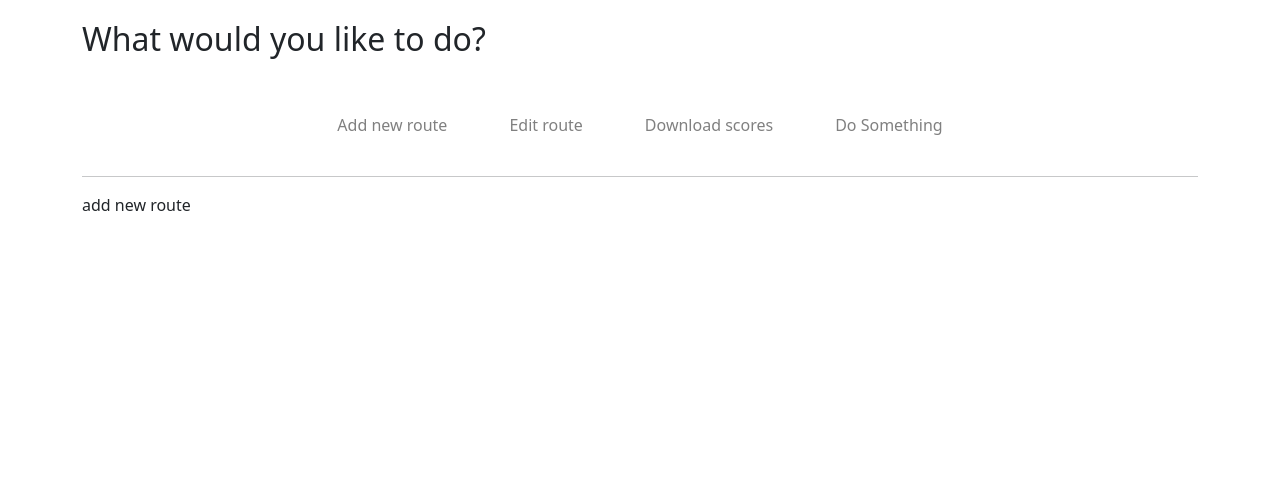
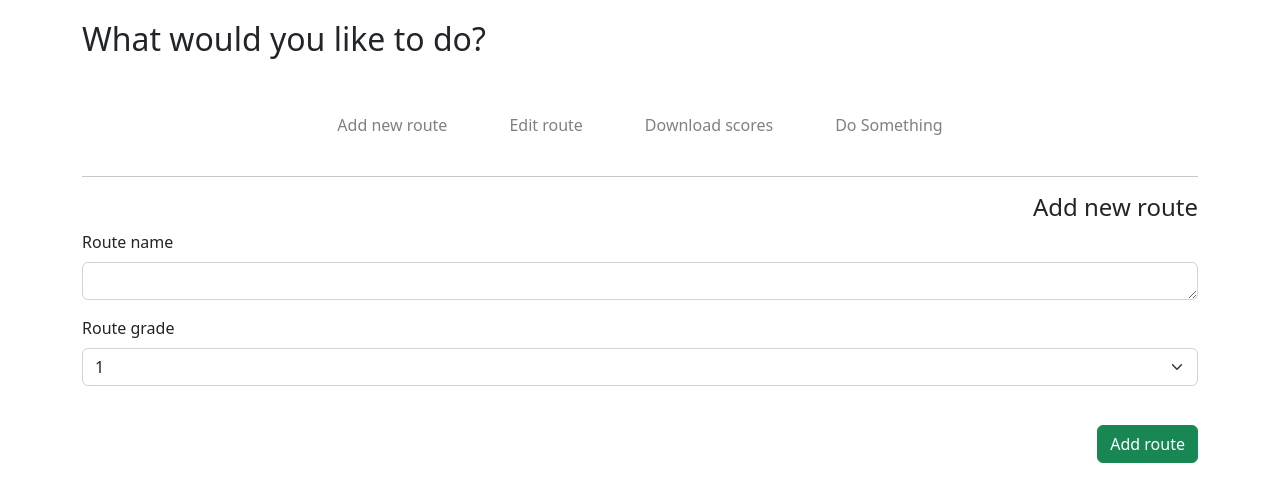
Before and after one commit to mattblas/project5, a Django app: page /staff in a window 1280 px wide. Shown: the part 154-656 px from the top of the page. Run offline with Django 3.2, Linux system fonts and the light colour scheme.

Commit message:
points table

```diff
--- a/capstone/static/capstone/styles.css
+++ b/capstone/static/capstone/styles.css
@@ -5,6 +5,12 @@
 .nav-link {
     color: grey !important;
     cursor: pointer;
+}
+
+.submit_button {
+    margin-top: 15px;
+    display: flex;
+    justify-content: flex-end;
 }
 
 .staff-link {
--- a/capstone/templates/capstone/staff.html
+++ b/capstone/templates/capstone/staff.html
@@ -14,13 +14,48 @@
     </nav><hr>
 
 
-    <div id="add_new_route">add new route</div>
+    <div id="add_new_route">
 
-    <div id="edit_route">edit route</div>
+        <h4 align="right">Add new route</h4>
 
-    <div id="download_score">download scores</div>
+        <form action="{% url 'add_route' %}" method="POST">
+            {% csrf_token %}
 
-    <div id="do_something">do something</div>
+            <div class="mb-3">
+                <label name="" class="form-label">Route name</label>
+                <textarea class="form-control" id="exampleFormControlTextarea1" rows="1"></textarea>
+            </div>
+
+            <label name="" class="form-label">Route grade</label>
+            <select class="form-select" aria-label="Default select example">
+                <option value="1">1</option>
+                <option value="2">2</option>
+                <option value="3">3</option>
+                <option value="4a">4a</option>
+                <option value="4b">4b</option>
+                <option value="4c">4c</option>
+              </select>
+
+              <br>
+              <div class="submit_button">
+                <input class="btn btn-success" type="submit" value="Add route">
+              </div>
+
+        </form>
+
+    </div>
+
+    <div id="edit_route">
+        <h4 align="right">Edit route</h4>
+    </div>
+
+    <div id="download_score">
+        <h4 align="right">Download scores</h4>
+    </div>
+
+    <div id="do_something">
+        <h4 align="right">Do something</h4>
+    </div>
 </div>
 
     {% block script %}
--- a/capstone/urls.py
+++ b/capstone/urls.py
@@ -14,7 +14,7 @@ urlpatterns = [
     path("staff", views.staff, name="staff"),
 
     # API routes
-    # path("add_route", views.add_route, name="add_route"),
+    path("add_route", views.add_route, name="add_route"),
 
     # Shit to delate
     path("todo", views.todo, name="todo"),
--- a/capstone/views.py
+++ b/capstone/views.py
@@ -7,8 +7,41 @@ from django.shortcuts import render
 from django.urls import reverse
 
 from .models import User, userProfile, Route
-# from django.contrib import messages
 
+points_table = {
+    "1": "1",
+    "2": "2",
+    "3": "3",
+    "4a": "4",
+    "4b": "5",
+    "4c": "6",
+    "5a": "7",
+    "5b": "8",
+    "5c": "9",
+    "6a": "10",
+    "6a+": "11",
+    "6b": "12",
+    "6b+": "13",
+    "6c": "14",
+    "6c+": "15",
+    "7a": "16",
+    "7a+": "17",
+    "7b": "18",
+    "7b+": "19",
+    "7c": "20",
+    "7c+": "21",
+    "8a": "22",
+    "8a+": "23",
+    "8b": "24",
+    "8b+": "25",
+    "8c": "26",
+    "8c+": "27",
+    "9a": "28",
+    "9a+": "29",
+    "9b": "30",
+    "9b+": "31",
+    "9c": "32",
+}
 
 def index(request):
     if request.user.is_authenticated and not userProfile.objects.filter(profile_name=request.user).exists():
@@ -20,7 +53,8 @@ def index(request):
 def staff(request):
     return render(request, "capstone/staff.html")
 
-# def add_route(request):
+def add_route(request):
+    return render(request, "capstone/staff.html")
 
 def update_profile(request):
     if request.method == "POST":
```
